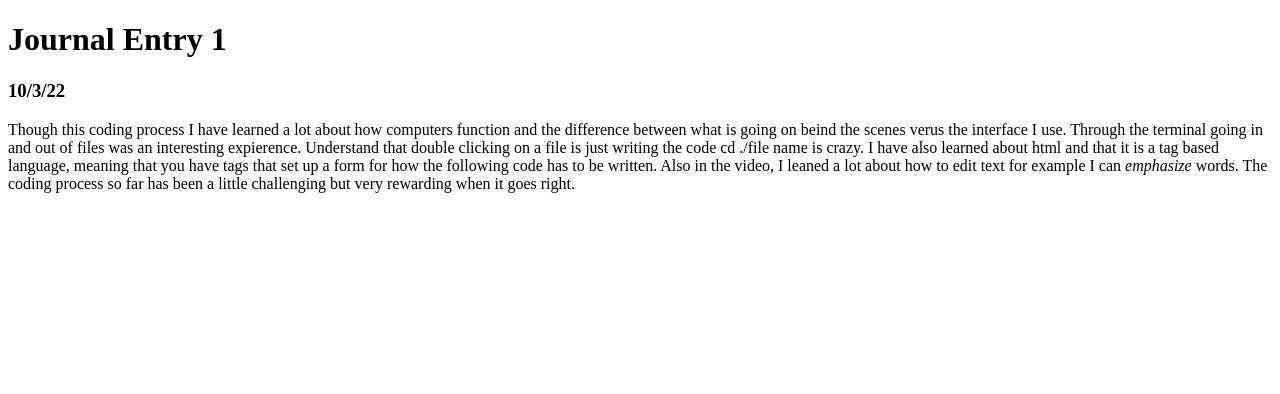
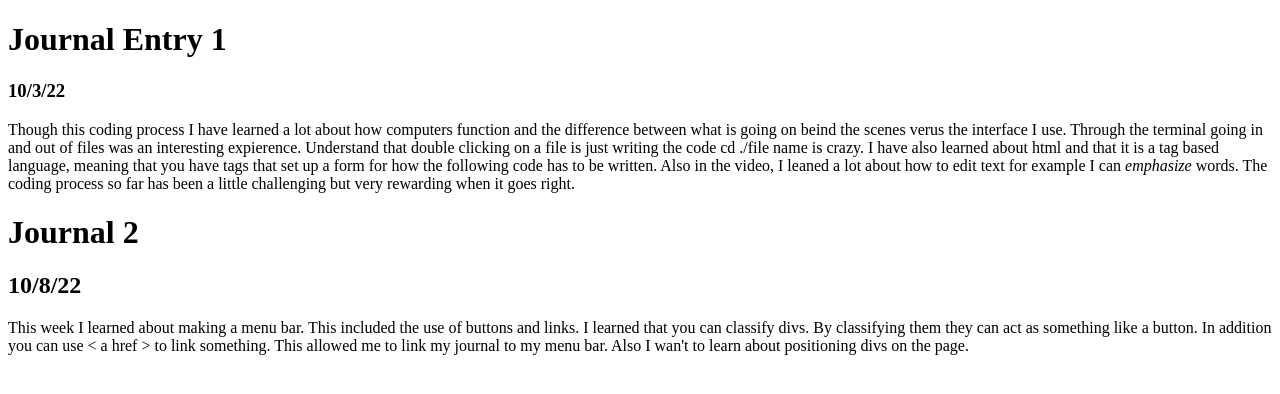
Before and after one commit to c26ds/c26ds.github.io, a plain HTML site: page journal.html in a window 1280 px wide. Drawn offline with Linux system fonts and the light colour scheme.

Commit message:
journal 2

```diff
--- a/journal.html
+++ b/journal.html
@@ -9,5 +9,8 @@
 <h1>Journal Entry 1</h1>
 <h3>10/3/22</h3>
 <p> Though this coding process I have learned a lot about how computers function and the difference between what is going on beind the scenes verus the interface I use. Through the terminal going in and out of files was an interesting expierence. Understand that double clicking on a file is just writing the code cd ./file name is crazy. I have also learned about html and that it is a tag based language, meaning that you have tags that set up a form for how the following code has to be written. Also in the video, I leaned a lot about how to edit text for example I can <em>emphasize</em> words. The coding process so far has been a little challenging but very rewarding when it goes right.</p>
+<h1>Journal 2</h1>
+<h2>10/8/22</h2>
+<p>This week I learned about making a menu bar. This included the use of buttons and links. I learned that you can classify divs. By classifying them they can act as something like a button. In addition you can use < a href > to link something. This allowed me to link my journal to my menu bar. Also I wan't to learn about positioning divs on the page. </p>
 </body>
 </html>
```
